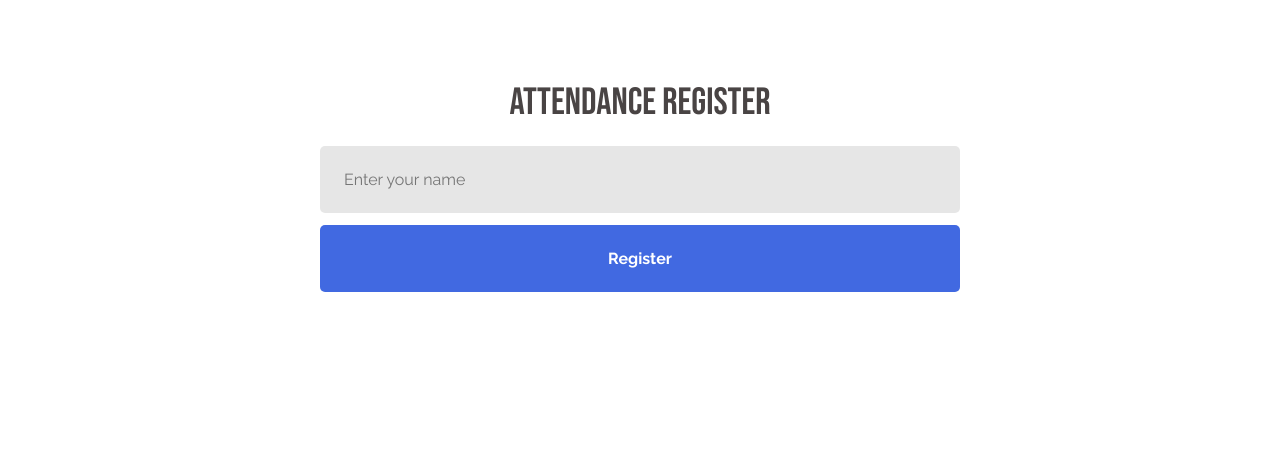
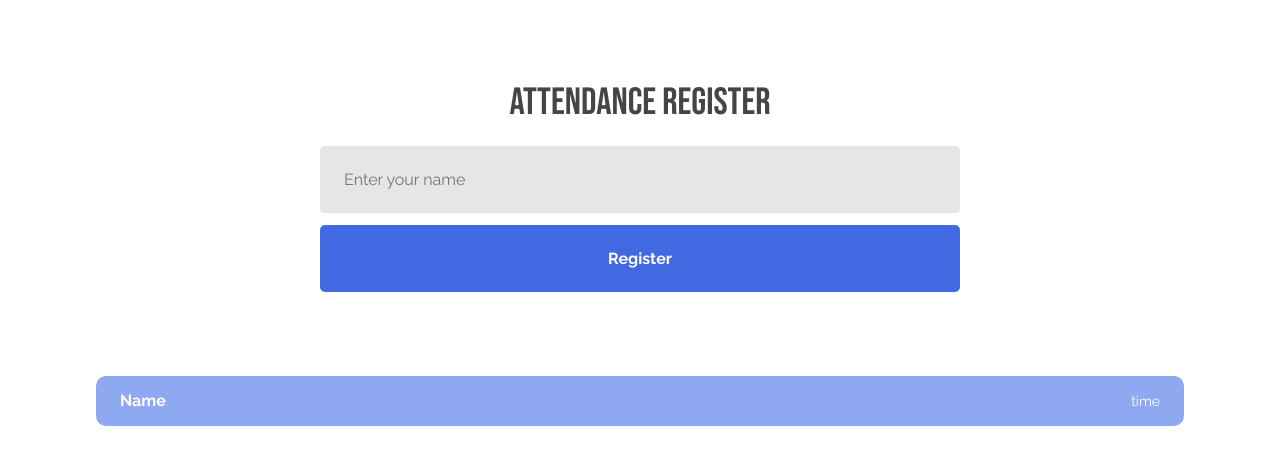
Before and after one commit to Janaina-MJ/attendance-register, a React (Vite) app in the folder web/: page / in a window 1280 px wide. Shown: the top 464 px of the page. Built offline with nearby package versions, Linux system fonts and the light colour scheme.

Commit message:
feat: Add Card component to display names and time of each register

```diff
--- /dev/null
+++ b/web/src/components/Card/index.jsx
@@ -0,0 +1,10 @@
+import './styles.css'
+
+export function Card(){
+    return(
+        <div className="card">
+            <strong>Name</strong>
+            <small>time</small>
+        </div>
+    )
+}
--- /dev/null
+++ b/web/src/components/Card/styles.css
@@ -0,0 +1,15 @@
+.card {
+    height: 50px;
+    width: 85%;
+    background-color: #8fa8f2;
+    color: white;
+
+    display: flex;
+    flex-direction: row;
+    justify-content: space-between;
+    align-items: center;
+
+    padding: 24px;
+    border-radius: 10px;
+    margin-bottom: 14px;
+}
--- a/web/src/pages/Home/index.jsx
+++ b/web/src/pages/Home/index.jsx
@@ -1,4 +1,6 @@
 import './styles.css';
+
+import { Card } from '../../components/Card'
 
 export function Home() {
   return (
@@ -6,6 +8,8 @@
        <h1>Attendance Register</h1>
        <input type="text" placeholder="Enter your name" />
        <button>Register</button>
+
+       <Card />
     </div>
 
   )
--- a/web/src/styles/typography.css
+++ b/web/src/styles/typography.css
@@ -9,3 +9,13 @@
     font-family: 'Raleway', sans-serif;
     -webkit-font-smoothing: antialiased;
 }
+
+strong {
+    font-size: 16px;
+    font-weight: 700;
+}
+
+small {
+    font-size: 14px;
+    font-weight: 400;
+}
```
